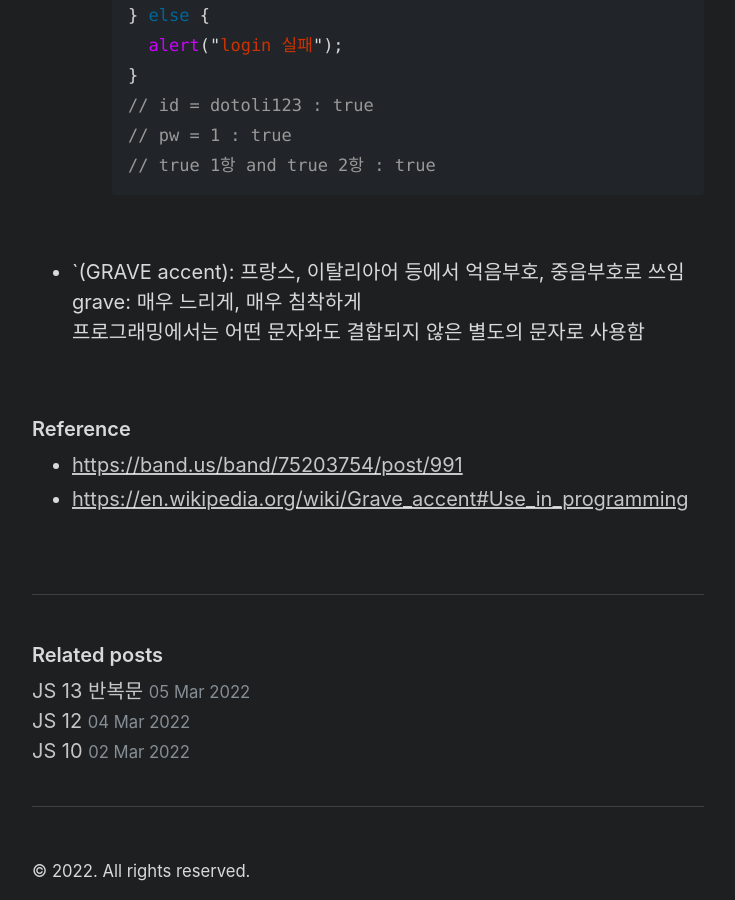
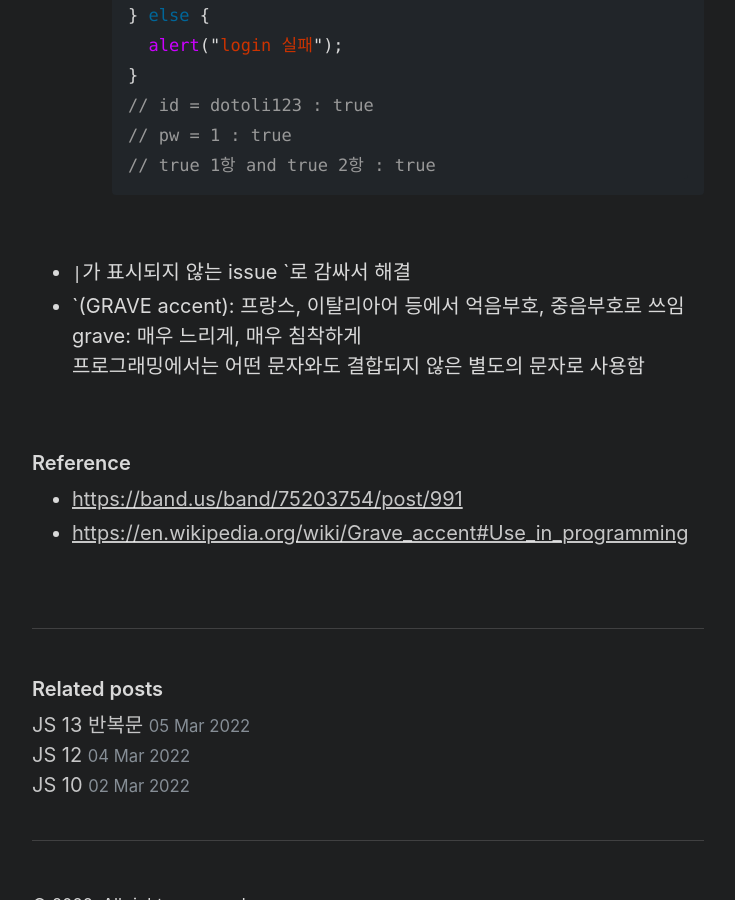
Before and after one commit to Dev-Dotoli/dev-dotoli.github.com, a Jekyll site: the page built from _posts/2022-03-03-JS-11.md, in a window 1280 px wide and 900 px high, scrolled down 2534 px. Shown: the whole window, without its empty margins (272-1007 px from the left). Built offline with Jekyll 4.4.1, drawn with Linux system fonts in a browser that asks for light colours.

Commit message:
Docs: fix typo

```diff
--- a/_posts/2022-03-03-JS-11.md
+++ b/_posts/2022-03-03-JS-11.md
@@ -96,6 +96,7 @@ demo7.html
 
 <br>
 
+- `|`가 표시되지 않는 issue `로 감싸서 해결
 - `(GRAVE accent): 프랑스, 이탈리아어 등에서 억음부호, 중음부호로 쓰임
   grave: 매우 느리게, 매우 침착하게<br>
   프로그래밍에서는 어떤 문자와도 결합되지 않은 별도의 문자로 사용함
```
